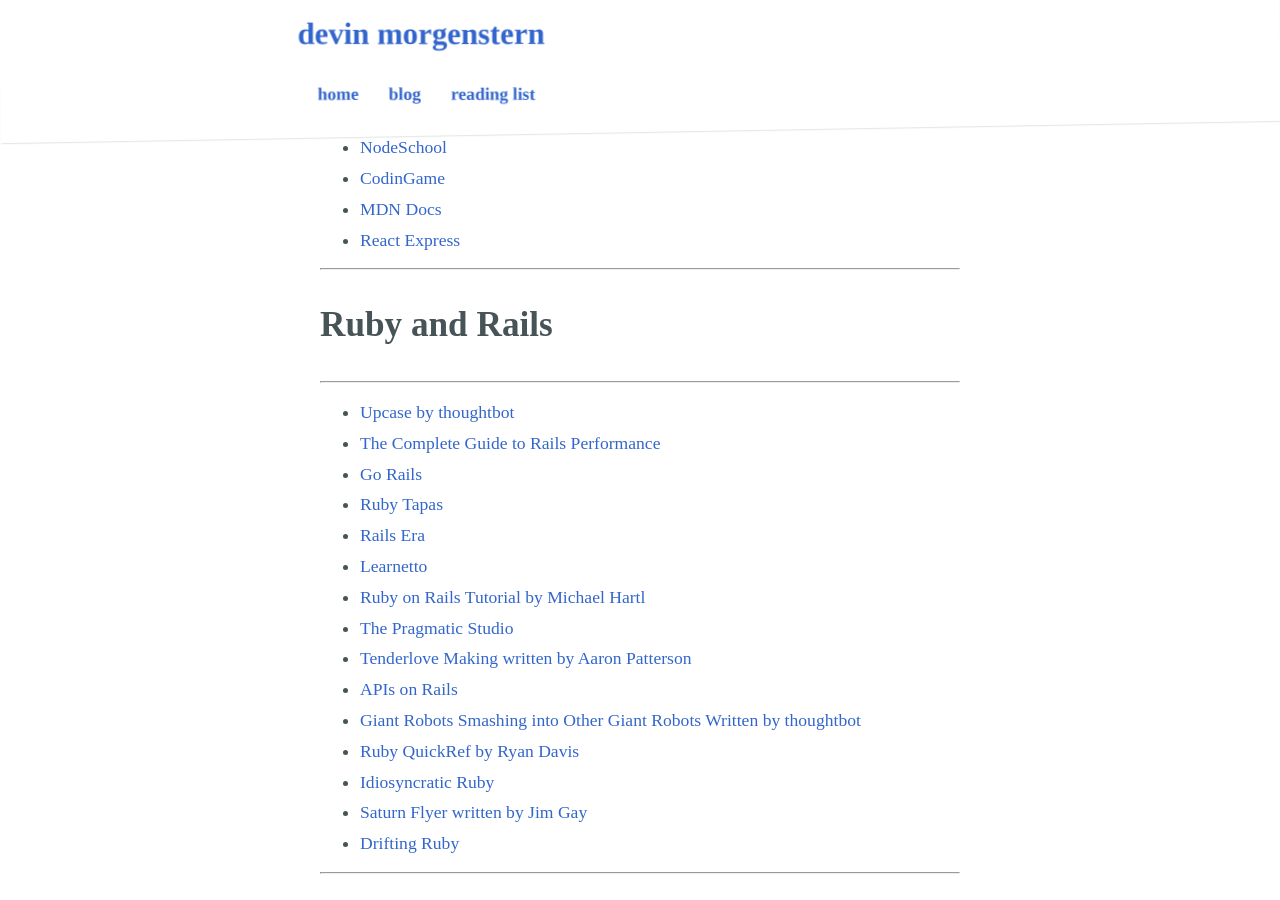
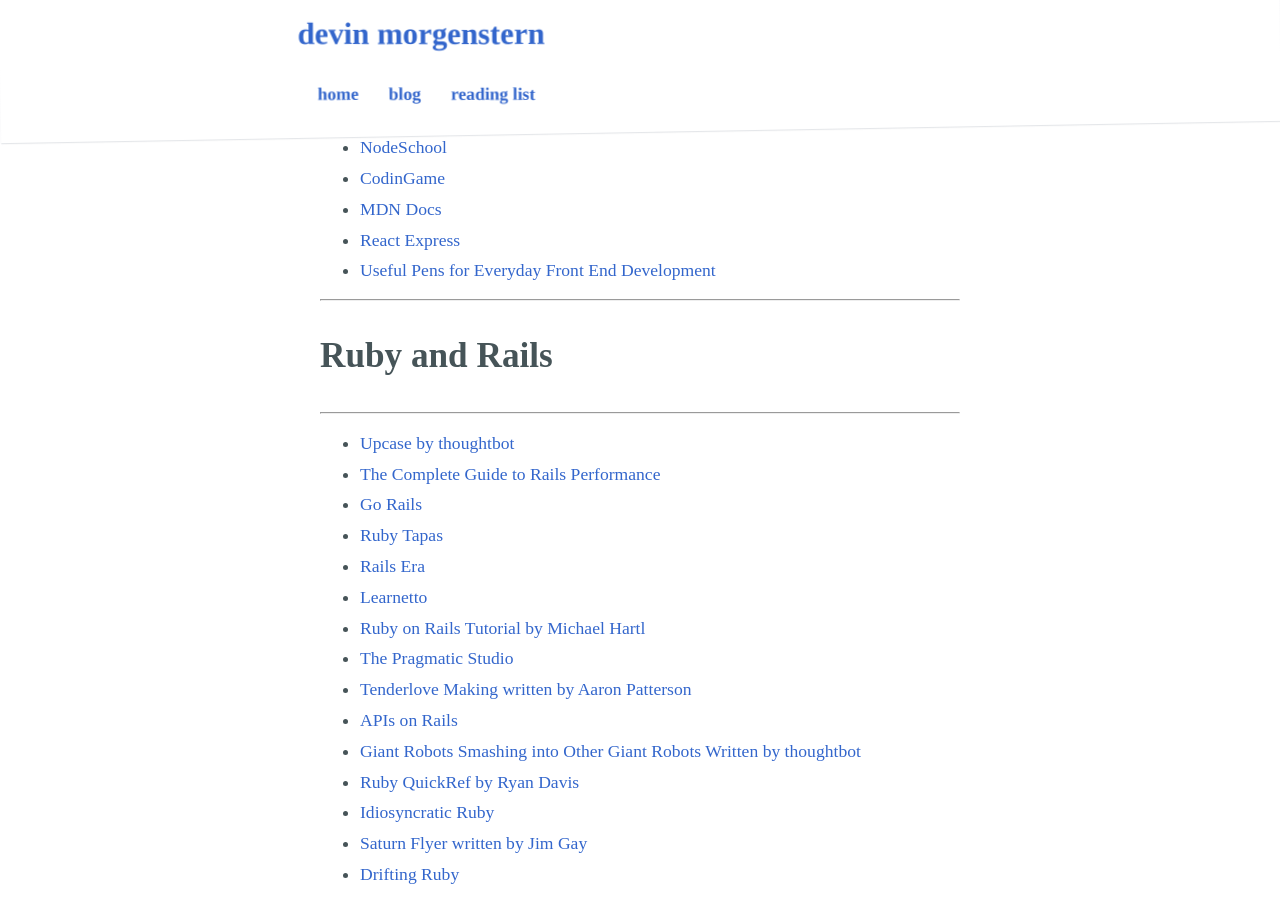
Before and after one commit to devinrm/devinrm.github.io, a Jekyll site: the page built from _posts/2017-06-15-learning-resources.md, in a window 1280 px wide and 900 px high, scrolled down 2793 px. Built offline with Jekyll 4.4.1, drawn with Linux system fonts in a browser that asks for light colours; some web fonts are replaced.

Commit message:
Add new resource

```diff
--- a/_posts/2017-06-15-learning-resources.md
+++ b/_posts/2017-06-15-learning-resources.md
@@ -93,6 +93,7 @@
 * [CodinGame](https://www.codingame.com/start)
 * [MDN Docs](https://developer.mozilla.org/en-US/docs/Web/JavaScript)
 * [React Express](http://www.react.express/)
+* [Useful Pens for Everyday Front End Development](https://codepen.io/collection/nMgKxJ/)
 
 ----------------
 ## Ruby and Rails
```
